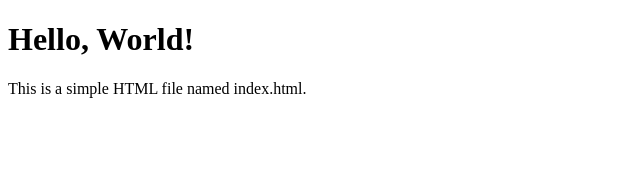
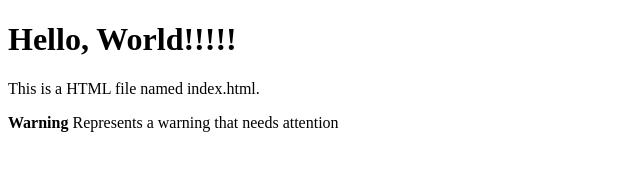
Before and after one commit to auroraruiz/source-control, a plain HTML site: page index.html in a window 1280 px wide. Shown: the whole page, without its empty margins (0-640 px from the left). Drawn offline with Linux system fonts and the light colour scheme.

Commit message:
Added features

```diff
--- a/index.html
+++ b/index.html
@@ -6,7 +6,8 @@
     <title>My Simple HTML Page</title>
 </head>
 <body>
-    <h1>Hello, World!</h1>
-    <p>This is a simple HTML file named index.html.</p>
+    <h1>Hello, World!!!!!</h1>
+    <p>This is a HTML file named index.html.</p>
+    <strong> Warning </strong> Represents a warning that needs attention</br>
 </body>
 </html>
```
